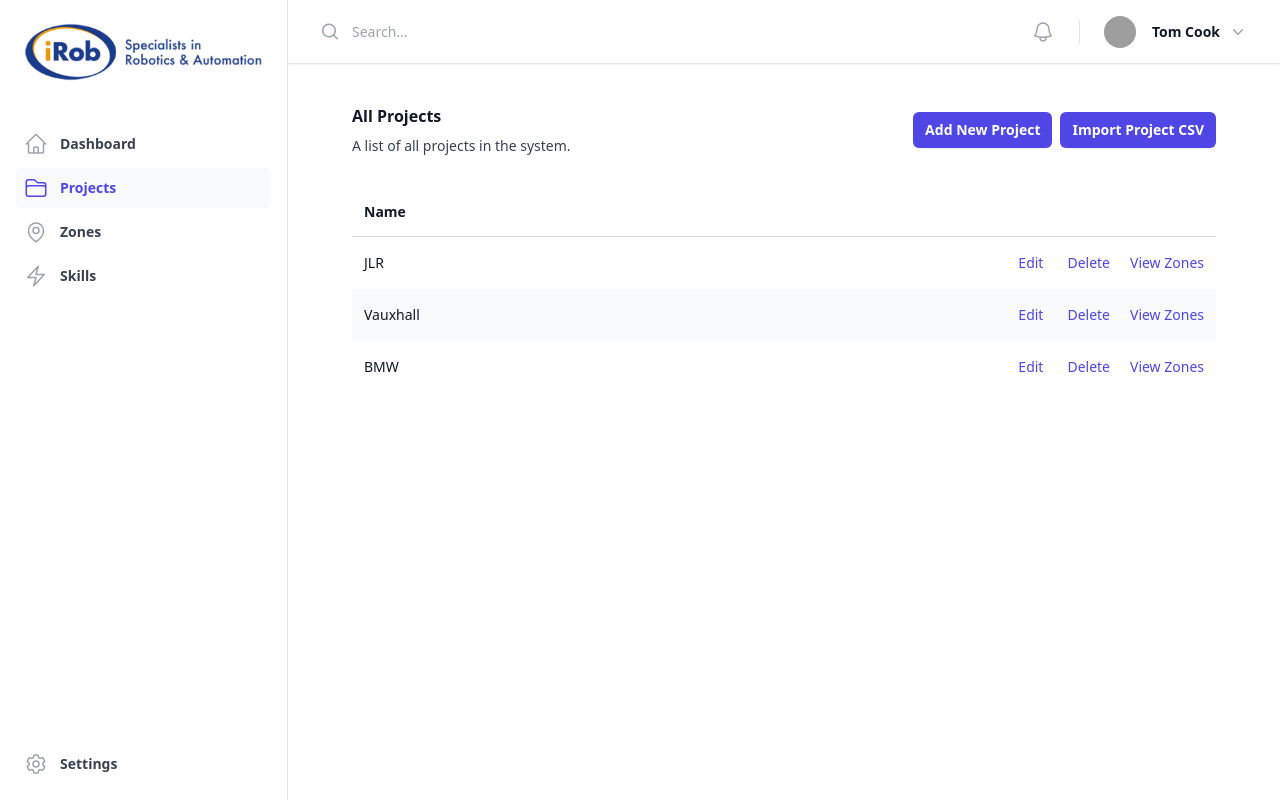
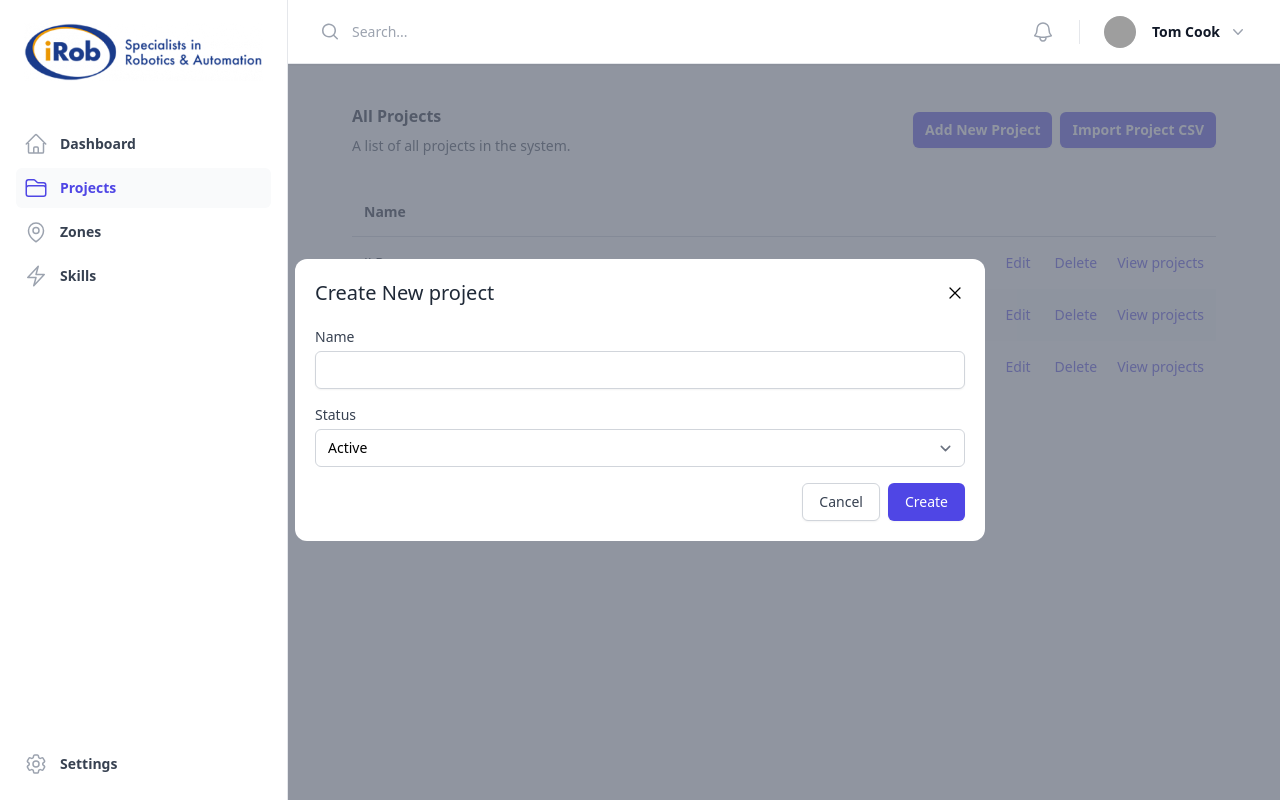
Before and after one commit to GaryHughesGithub/iRob_Project_Tracker, a React (Vite) app: page /admin/projects in a window 1280 px wide. Both pictures are taken after a click on the button "Add New Project". Built offline with nearby package versions, Linux system fonts and the light colour scheme; grey boxes are pictures that could not be loaded.

Commit message:
applied modal to projects

```diff
--- a/src/pages/admin/Projects.jsx
+++ b/src/pages/admin/Projects.jsx
@@ -1,8 +1,9 @@
 import React, { useState } from 'react';
 import Layout from '../../components/Admin/Layout';
 import { Link } from 'react-router-dom';
+import Modal from '../../components/Modal/Modal';
 
-const zones = [
+const projects = [
   { name: 'JLR' },
   {
     name: 'Vauxhall',
@@ -13,8 +14,107 @@ const zones = [
 ];
 
 export default function Projects() {
+  const [modalOpen, setModalOpen] = useState(false);
+  const [name, setName] = useState('');
+  const [status, setStatus] = useState('');
+  const [currentproject, setCurrentproject] = useState(null);
+
+  const handleOpenModal = (project) => {
+    if (project) {
+      setName(project.name);
+      setStatus(project.status);
+      setCurrentproject(project);
+    } else {
+      setName('');
+      setStatus('');
+      setCurrentproject(null);
+    }
+    setModalOpen(true);
+  };
+
+  const handleClose = (e) => {
+    e.preventDefault();
+
+    setName('');
+    setStatus('');
+    setCurrentproject(null);
+    setModalOpen(false);
+  };
+
+  const handleSubmit = (e) => {
+    e.preventDefault();
+    if (currentproject) {
+      // handle update here
+    } else {
+      // handle create here
+    }
+    setModalOpen(false);
+  };
   return (
     <Layout>
+      <Modal
+        title={currentproject ? 'Edit project' : 'Create New project'}
+        modalOpen={modalOpen}
+        handleModalClose={() => setModalOpen(false)}
+      >
+        <div className='w-[400px] sm:w-[650px]'>
+          <form onSubmit={handleSubmit}>
+            <div className='mb-4'>
+              <label
+                htmlFor='name'
+                className='block text-sm font-medium text-gray-700'
+              >
+                Name
+              </label>
+              <input
+                type='text'
+                name='name'
+                id='name'
+                value={name}
+                onChange={(e) => setName(e.target.value)}
+                className='mt-1 focus:ring-indigo-500 focus:border-indigo-500 block w-full shadow-sm sm:text-sm border-gray-300 rounded-md'
+              />
+            </div>
+
+            <div className='mb-4'>
+              <label
+                htmlFor='status'
+                className='block text-sm font-medium text-gray-700'
+              >
+                Status
+              </label>
+              <select
+                id='status'
+                name='status'
+                value={status}
+                onChange={(e) => setStatus(e.target.value)}
+                className='mt-1 block w-full pl-3 pr-10 py-2 text-base border-gray-300 focus:outline-none focus:ring-indigo-500 focus:border-indigo-500 sm:text-sm rounded-md'
+              >
+                <option>Active</option>
+                <option>Pending</option>
+                <option>Disabled</option>
+              </select>
+            </div>
+
+            <div className='flex justify-end'>
+              <button
+                type='button'
+                onClick={handleClose}
+                className='mr-2 inline-flex justify-center px-4 py-2 text-sm font-medium text-gray-700 bg-white border border-gray-300 rounded-md shadow-sm hover:bg-gray-50 focus-visible:outline focus-visible:outline-2 focus-visible:outline-offset-2 focus-visible:outline-gray-700'
+              >
+                Cancel
+              </button>
+              <button
+                type='submit'
+                className='inline-flex justify-center px-4 py-2 text-sm font-medium text-white bg-indigo-600 border border-transparent rounded-md shadow-sm hover:bg-indigo-500 focus-visible:outline focus-visible:outline-2 focus-visible:outline-offset-2 focus-visible:outline-indigo-700'
+              >
+                {currentproject ? 'Save Changes' : 'Create'}
+              </button>
+            </div>
+          </form>
+        </div>
+      </Modal>
+
       <div className='px-4 sm:px-6 lg:px-8'>
         <div className='sm:flex sm:items-center'>
           <div className='sm:flex-auto'>
@@ -29,6 +129,7 @@ export default function Projects() {
             <button
               type='button'
               className='block rounded-md bg-indigo-600 px-3 py-2 text-center text-sm font-semibold text-white shadow-sm hover:bg-indigo-500 focus-visible:outline focus-visible:outline-2 focus-visible:outline-offset-2 focus-visible:outline-indigo-600'
+              onClick={() => handleOpenModal()}
             >
               Add New Project
             </button>
@@ -62,27 +163,28 @@ export default function Projects() {
                   </tr>
                 </thead>
                 <tbody className='bg-white'>
-                  {zones.map((zone) => (
-                    <tr key={zone.name} className='even:bg-gray-50'>
+                  {projects.map((project) => (
+                    <tr key={project.name} className='even:bg-gray-50'>
                       <td className='whitespace-nowrap py-4 pl-4 pr-3 text-sm font-medium text-gray-900 sm:pl-3'>
-                        {zone.name}
+                        {project.name}
                       </td>
 
                       <td className='relative whitespace-nowrap py-4 pl-3 pr-4 text-right text-sm font-medium sm:pr-3'>
                         <button className='text-indigo-600 hover:text-indigo-900'>
-                          Edit<span className='sr-only'>, {zone.name}</span>
+                          Edit<span className='sr-only'>, {project.name}</span>
                         </button>
 
                         <button className='text-indigo-600 hover:text-indigo-900 ml-6'>
-                          Delete<span className='sr-only'>, {zone.name}</span>
+                          Delete
+                          <span className='sr-only'>, {project.name}</span>
                         </button>
 
                         <Link
-                          to='/admin/zone-tasks'
+                          to='/admin/project-tasks'
                           className='text-indigo-600 hover:text-indigo-900 ml-5'
                         >
-                          View Zones
-                          <span className='sr-only'>, {zone.name}</span>
+                          View projects
+                          <span className='sr-only'>, {project.name}</span>
                         </Link>
                       </td>
                     </tr>
```
